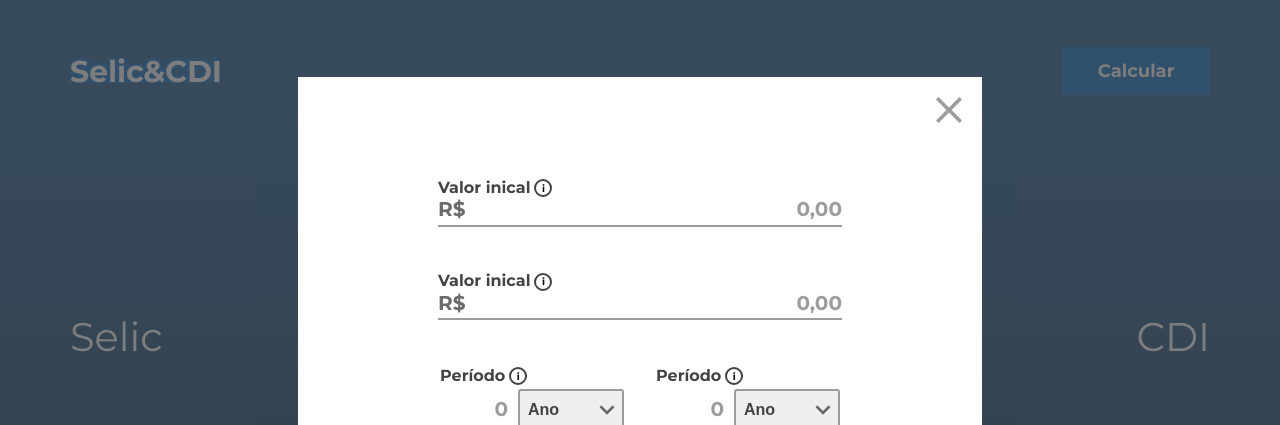
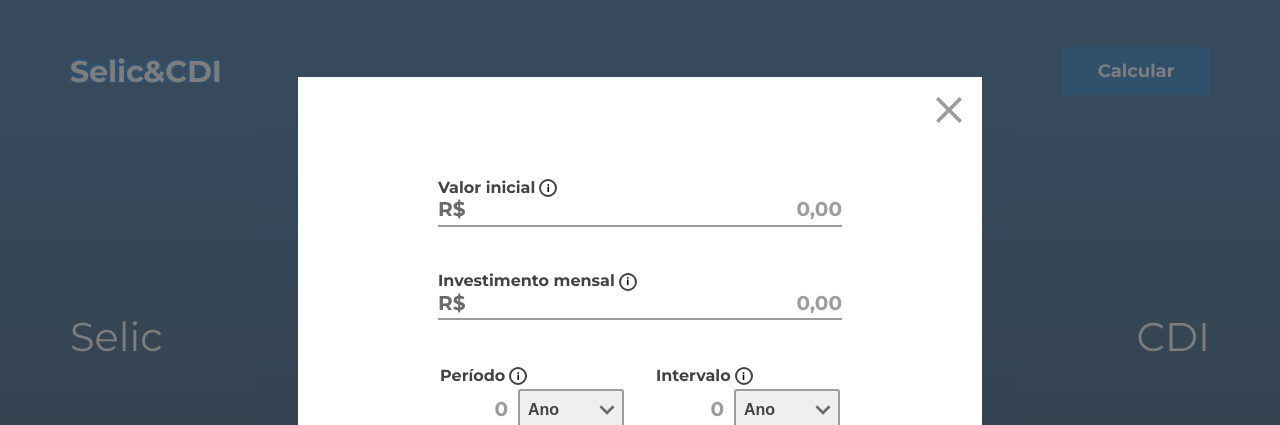
Before and after one commit to HerculesCamara/SelicCDI, a React (Vite) app: page / in a window 1280 px wide. Both pictures are taken after a click on the button "Calcular". Shown: the top 425 px of the page. Built offline with nearby package versions, Linux system fonts and the light colour scheme.

Commit message:
feat: tooltip update

```diff
--- a/src/components/CalculationModal/index.tsx
+++ b/src/components/CalculationModal/index.tsx
@@ -34,14 +34,25 @@ export function CalculationModal({
           <img src={CloseImg} alt="" />{' '}
         </CloseButton>
 
-        <ModalInputText />
-        <ModalInputText />
+        <ModalInputText
+          title="Valor inicial"
+          explain="Valor com que você vai começar a investir. (Obs: pode ser R$ 0,00)"
+        />
+        <ModalInputText
+          title="Investimento mensal"
+          explain="Valor que você pretende invertir todos os meses."
+        />
 
         <InputSelectContainer>
-          <ModalSelectAndInput />
-          <ModalSelectAndInput />
+          <ModalSelectAndInput
+            title="Período"
+            explain="Digite por quanto tempo você prentender investir. (Ex: por 2 anos)"
+          />
+          <ModalSelectAndInput
+            title="Intervalo"
+            explain="Digite de quanto em quanto tempo você pretende aportar. (Ex: a cada 1 mês)"
+          />
         </InputSelectContainer>
-
 
         <ModalCalcResult />
 
--- a/src/components/ExplainButton/index.tsx
+++ b/src/components/ExplainButton/index.tsx
@@ -4,10 +4,10 @@ import { Container, InfoBtt, Tooltip, TooltipContent } from './styles'
 import CloseImg from '../../assets/close.svg'
 
 interface ExplainButtonProps {
-  tooltipContent?: string
+  tooltipExplain?: string
 }
 
-export function ExplainButton() {
+export function ExplainButton({ tooltipExplain }: ExplainButtonProps) {
   const [toggle, setToggle] = useState(false)
 
   return (
@@ -15,9 +15,7 @@ export function ExplainButton() {
       <Tooltip onClick={() => setToggle(!toggle)} isActive={toggle}>
         <TooltipContent>
           <img src={CloseImg} alt="" />
-          <span>
-            Aqui é para ter um texto explicando pra que serve o campo.
-          </span>
+          <span>{tooltipExplain}</span>
         </TooltipContent>
       </Tooltip>
       <InfoBtt onClick={() => setToggle(!toggle)} isActive={toggle}>
--- a/src/components/ExplainButton/styles.ts
+++ b/src/components/ExplainButton/styles.ts
@@ -29,17 +29,15 @@ interface TooltipProps {
 }
 
 export const Tooltip = styled.div<TooltipProps>`
-  width: auto;
   min-width: 200px;
-  height: auto;
+  min-height: 70px;
+  padding: 0.9rem 0.5rem;
+
+  position: absolute;
+  top: calc(-100% - 57px);
+  left: calc(-100% - 65px);
+
   background: #fff;
-  position: absolute;
-  top: calc(-100% - 10px);
-  left: -50%;
-
-  padding: 0.5rem;
-  padding-top: 0.7rem;
-
   border: solid 1px var(--gray-medium);
   border-radius: 8px;
   box-shadow: 1px 1px 6px var(--gray-light);
@@ -54,12 +52,12 @@ export const TooltipContent = styled.div`
   font-size: 0.8rem;
 
   img {
-    width: 0.7rem;
+    width: 0.6rem;
     background: none;
     border: none;
 
     position: absolute;
-    top: -4px;
+    top: -7px;
     right: 0;
 
     cursor: pointer;
--- a/src/components/ModalInputText/index.tsx
+++ b/src/components/ModalInputText/index.tsx
@@ -1,17 +1,18 @@
 import { ExplainButton } from '../ExplainButton'
 import { InputContent, InputLabel, InputTextContainer } from './styles'
 
-interface InputtextProps {
-  Title?: string,
-  explain?: string
+interface InputTextProps {
+  title?: string,
+  explain?: string,
 }
 
-export function ModalInputText() {
+export function ModalInputText({ title, explain }: InputTextProps) {
+
   return (
     <InputTextContainer>
       <InputLabel>
-        <label>Valor inical</label>
-        <ExplainButton />
+        <label>{title}</label>
+        <ExplainButton tooltipExplain={explain} />
       </InputLabel>
       <InputContent>
         <span>R$</span>
--- a/src/components/ModalSelectAndInput/index.tsx
+++ b/src/components/ModalSelectAndInput/index.tsx
@@ -8,12 +8,12 @@ interface SelectInputProps {
   explain?: string
 }
 
-export function ModalSelectAndInput() {
+export function ModalSelectAndInput({ title, explain }: SelectInputProps) {
   return (
     <Container>
       <InputLabel>
-        <label>Período</label>
-        <ExplainButton />
+        <label>{title}</label>
+        <ExplainButton tooltipExplain={explain} />
       </InputLabel>
       <InputsContent>
         <input type="text" placeholder="0" />
```
